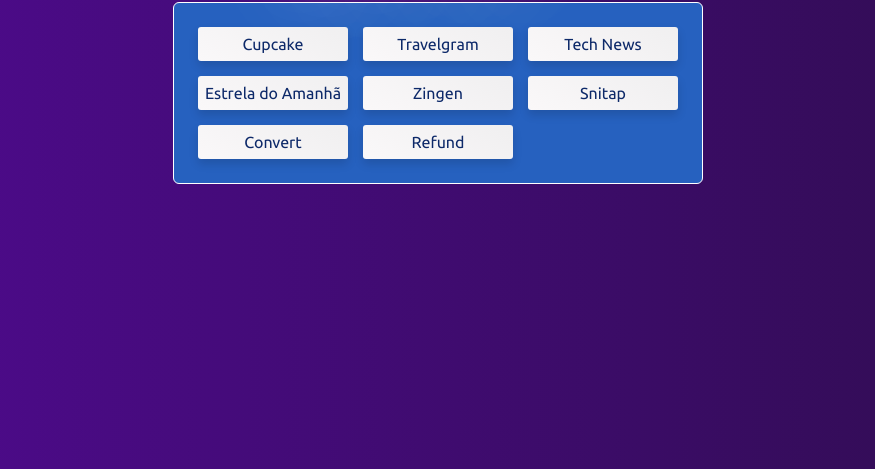
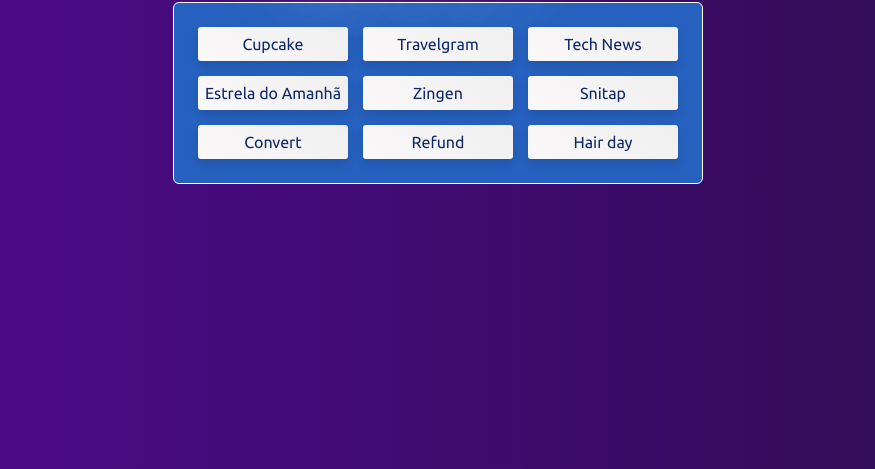
Before and after one commit to Skitttz/MBA-Rocketseat, a plain HTML site: page index.html in a window 1280 px wide. Shown: the part 331-800 px from the top of the page, without its empty margins (202-1077 px from the left). Drawn offline with Linux system fonts and the light colour scheme.

Commit message:
refact: new link Hair Day

```diff
--- a/index.html
+++ b/index.html
@@ -26,7 +26,7 @@
         <a class="link snitap" href="./Snitap/">Snitap</a>
         <a class="link snitap" href="./Convert/">Convert</a>
         <a class="link refund" href="./Refund/">Refund</a>
-
+        <a class="link hairday" href="./Hairday/">Hair day</a>
       </ul>
     </div>
   </main>
```
